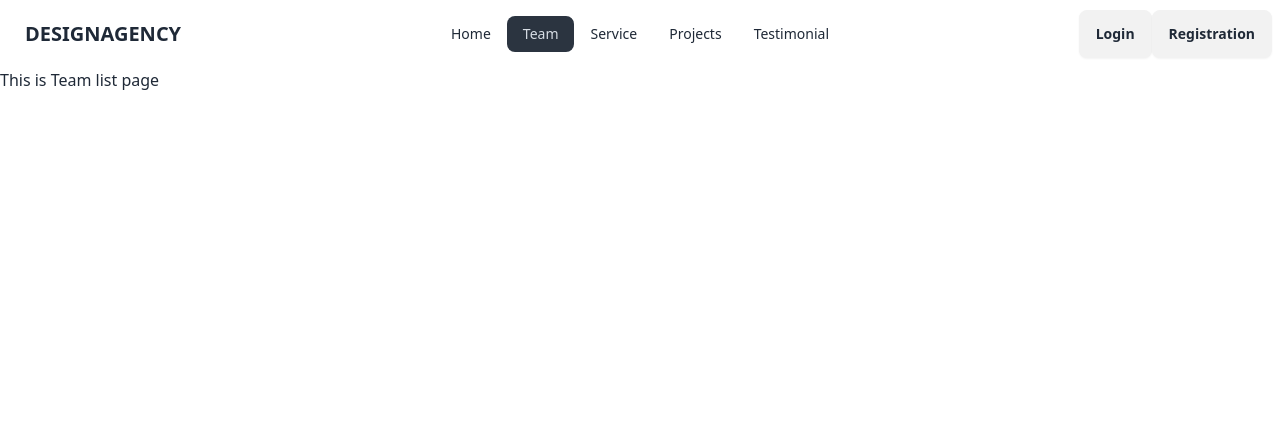
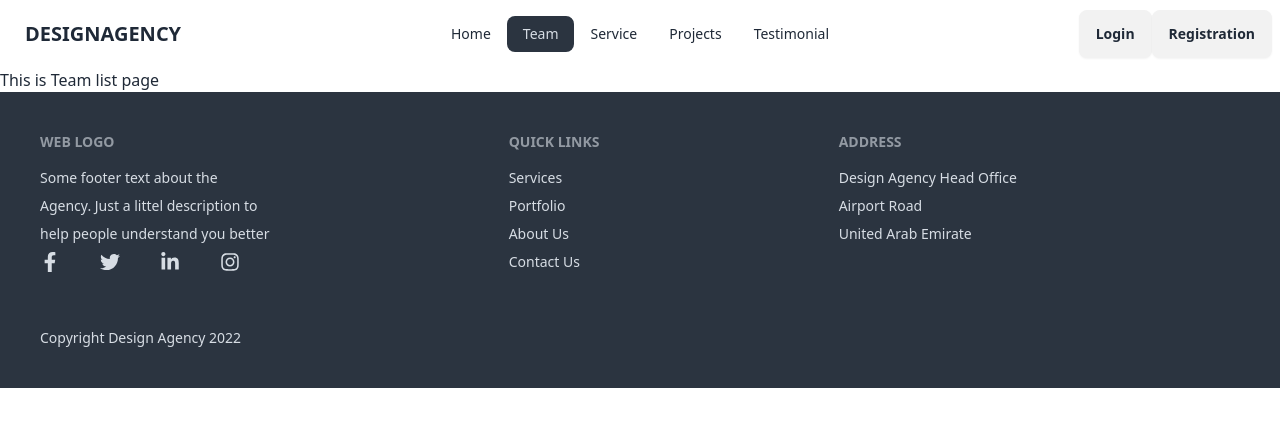
Before and after one commit to Mehedi529/Design-Agency, a React (Vite) app in the folder design-agency-website/: page /team in a window 1280 px wide. Shown: the top 426 px of the page. Built offline with nearby package versions, Linux system fonts and the light colour scheme.

Commit message:
footer section works

```diff
--- a/design-agency-website/package.json
+++ b/design-agency-website/package.json
@@ -12,6 +12,7 @@
   "dependencies": {
     "react": "^18.2.0",
     "react-dom": "^18.2.0",
+    "react-icons": "^4.12.0",
     "react-router-dom": "^6.18.0"
   },
   "devDependencies": {
--- a/design-agency-website/src/components/Footer.jsx
+++ b/design-agency-website/src/components/Footer.jsx
@@ -0,0 +1,52 @@
+/* eslint-disable no-unused-vars */
+import React from 'react';
+import {FaFacebookF, FaTwitter, FaLinkedinIn, FaInstagram} from 'react-icons/fa'
+
+const Footer = () => {
+    return (
+        <div>
+            <footer className="footer p-10 bg-neutral text-neutral-content">
+                <div>
+                    <header className="footer-title">WEB LOGO</header>
+                    <p>Some footer text about the</p>
+                    <p>Agency. Just a littel description to</p>
+                    <p>help people understand you better</p>
+
+                    <div className='flex justify-between pt-0 max-w-[200px] w-full'>
+                        <a href="#facebook" target="_blank">
+                            <FaFacebookF className="cursor-pointer" size={20} />
+                        </a>
+                        <a href="#twitter" target="_blank">
+                            <FaTwitter className="cursor-pointer" size={20} />
+                        </a>
+                        <a href="#linkedin" target="_blank">
+                            <FaLinkedinIn className="cursor-pointer" size={20}/>
+                        </a>
+                        <a href="#instagram" target="_blank">
+                            <FaInstagram className="cursor-pointer" size={20}/>
+                        </a>
+                    </div>
+
+                    <div className='pt-12'>
+                        <p>Copyright Design Agency 2022</p>
+                    </div>
+                </div>
+                <nav>
+                    <header className="footer-title">Quick Links</header>
+                    <a className="link link-hover">Services</a>
+                    <a className="link link-hover">Portfolio</a>
+                    <a className="link link-hover">About Us</a>
+                    <a className="link link-hover">Contact Us</a>
+                </nav>
+                <nav>
+                    <header className="footer-title">Address</header>
+                    <p>Design Agency Head Office</p>
+                    <p>Airport Road</p>
+                    <p>United Arab Emirate</p>
+                </nav>
+            </footer>
+        </div>
+    );
+};
+
+export default Footer;
--- a/design-agency-website/src/pages/HomePage/HomePage.jsx
+++ b/design-agency-website/src/pages/HomePage/HomePage.jsx
@@ -5,6 +5,7 @@ import WorkList from './WorkList';
 import StatList from './StatList';
 import FeaturedProject from './FeaturedProject';
 import MainMenuContent from '../../components/MainMenuContent';
+import Footer from '../../components/Footer';
 
 const HomePage = () => {
     return (
@@ -14,6 +15,7 @@ const HomePage = () => {
             <WorkList />
             <StatList />
             <FeaturedProject />
+            <Footer />
         </div>
     );
 };
--- a/design-agency-website/src/pages/ProjectPage/ProjectPage.jsx
+++ b/design-agency-website/src/pages/ProjectPage/ProjectPage.jsx
@@ -2,6 +2,7 @@
 import React from 'react';
 import AllProject from './AllProject';
 import MainMenuContent from '../../components/MainMenuContent';
+import Footer from '../../components/Footer';
 
 
 const ProjectPage = () => {
@@ -9,6 +10,7 @@ const ProjectPage = () => {
         <div>
             <MainMenuContent/>
             <AllProject />
+            <Footer />
         </div>
     );
 };
--- a/design-agency-website/src/pages/ServicePage/ServicePage.jsx
+++ b/design-agency-website/src/pages/ServicePage/ServicePage.jsx
@@ -2,12 +2,14 @@
 import React from 'react';
 import AllService from './AllService';
 import MainMenuContent from '../../components/MainMenuContent';
+import Footer from '../../components/Footer';
 
 const ServicePage = () => {
     return (
         <div>
             <MainMenuContent/>
             <AllService />
+            <Footer />
         </div>
     );
 };
--- a/design-agency-website/src/pages/TeamPage/TeamPage.jsx
+++ b/design-agency-website/src/pages/TeamPage/TeamPage.jsx
@@ -2,12 +2,14 @@
 import React from 'react';
 import TeamList from './TeamList';
 import MainMenuContent from '../../components/MainMenuContent';
+import Footer from '../../components/Footer';
 
 const TeamPage = () => {
     return (
         <div>
             <MainMenuContent/>
             <TeamList />
+            <Footer />
         </div>
     );
 };
--- a/design-agency-website/src/pages/TestimonialPage/TestimonialPage.jsx
+++ b/design-agency-website/src/pages/TestimonialPage/TestimonialPage.jsx
@@ -2,12 +2,14 @@
 import React from 'react';
 import TestimonialList from './TestimonialList';
 import MainMenuContent from '../../components/MainMenuContent';
+import Footer from '../../components/Footer';
 
 const TestimonialPage = () => {
     return (
         <div>
             <MainMenuContent/>
             <TestimonialList />
+            <Footer />
         </div>
     );
 };
```
Also changed, not shown: 1 other file (tests, documents, lock files or other folders).
